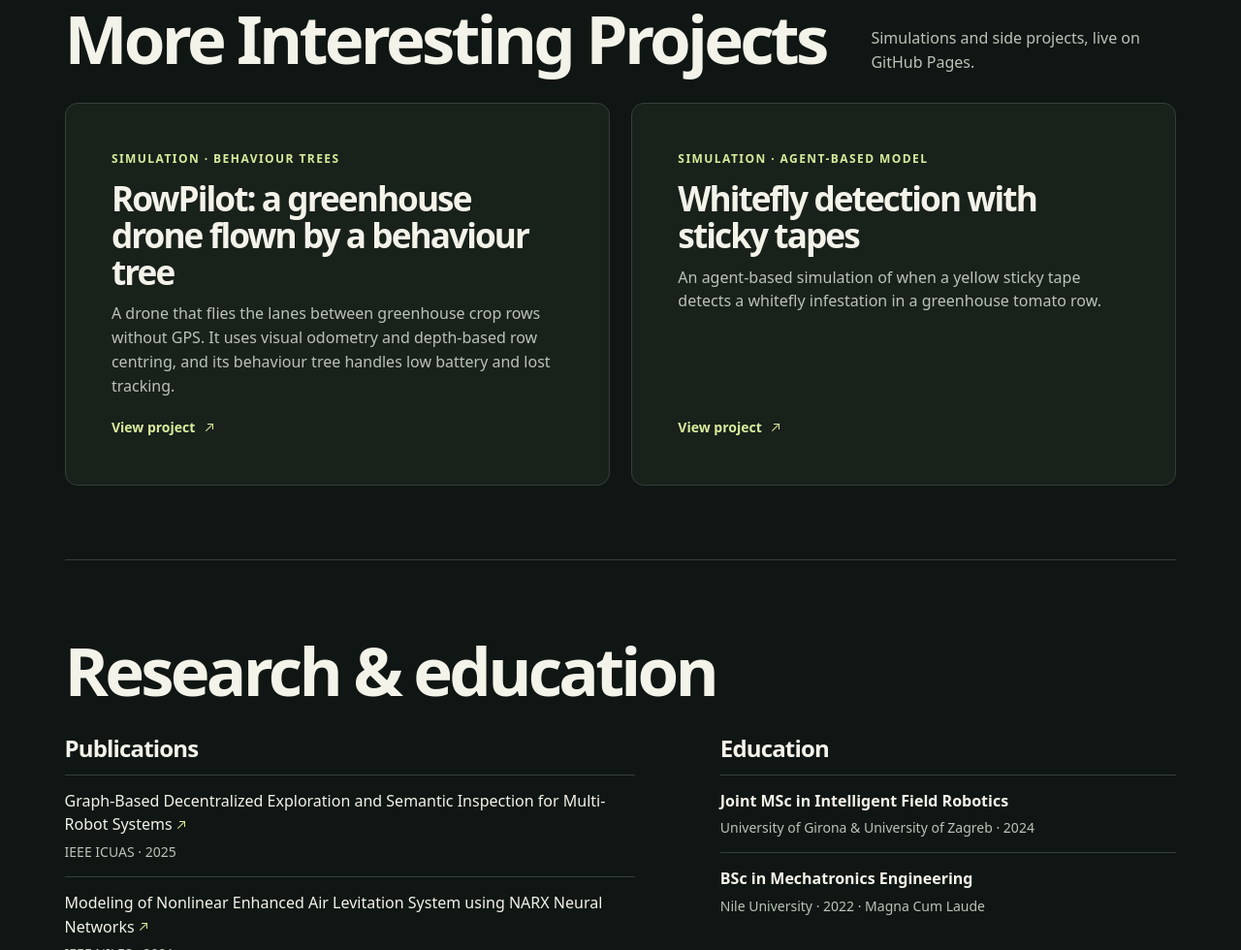
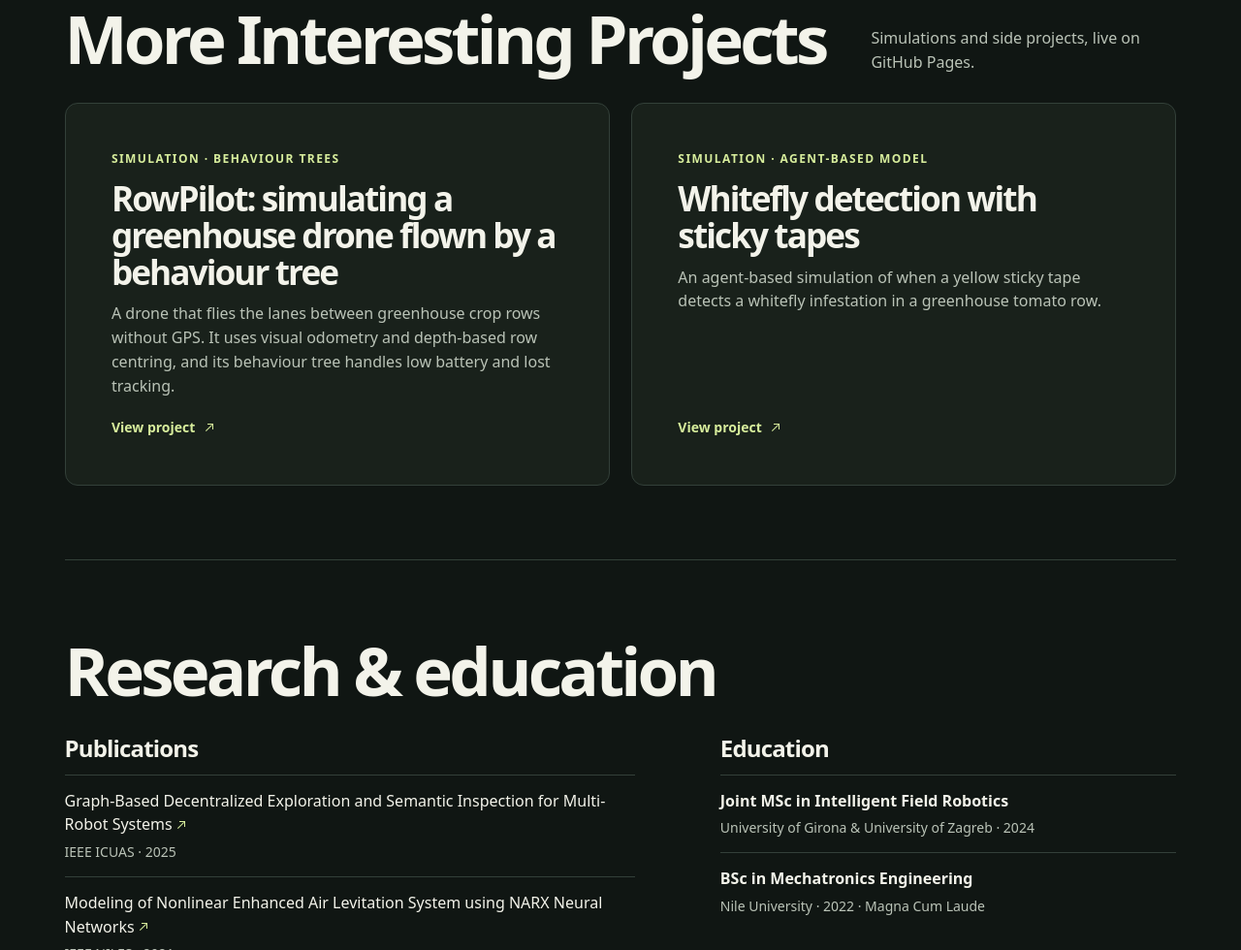
Before and after one commit to NadaAbbas444/NadaAbbas444.github.io, a plain HTML site: page index.html in a window 1280 px wide. Shown: the part 2232-3212 px from the top of the page at 97% size. Drawn offline with Linux system fonts and the light colour scheme.

Commit message:
Mention simulation in RowPilot card title

```diff
--- a/index.html
+++ b/index.html
@@ -17,7 +17,7 @@
 <a class="case-link" href="multi-robot-exploration.html" aria-label="View case study: Decentralized exploration & semantic inspection">View case study <span class="arrow" aria-hidden="true"></span></a></div></article><article class="case-card"><figure><img src="parking-vehicle-cad.png" alt="CAD illustration of the four-wheel-steering prototype and its sensors" loading="lazy" style="object-fit: contain; background: #fff"></figure>
 <div class="card-body"><p class="eyebrow">Engineering · BSc graduation project</p><h3><a href="autonomous-parking.html">Reinforcement Learning for Autonomous Parking</a></h3><p>Training a PPO agent to park in simulation and studying how four-wheel steering helps a vehicle maneuver in tight spaces.</p>
 <a class="case-link" href="autonomous-parking.html" aria-label="View case study: Reinforcement Learning for Autonomous Parking">View case study <span class="arrow" aria-hidden="true"></span></a></div></article></div></section>
-<section class="section work wrap" id="more-projects"><div class="section-head"><h2>More Interesting Projects</h2><p>Simulations and side projects, live on GitHub Pages.</p></div><div class="work-grid"><article class="case-card"><div class="card-body"><p class="eyebrow">Simulation · Behaviour trees</p><h3><a href="https://nadaabbas444.github.io/rowpilot-sim-behavior-trees/">RowPilot: a greenhouse drone flown by a behaviour tree</a></h3><p>A drone that flies the lanes between greenhouse crop rows without GPS. It uses visual odometry and depth-based row centring, and its behaviour tree handles low battery and lost tracking.</p>
+<section class="section work wrap" id="more-projects"><div class="section-head"><h2>More Interesting Projects</h2><p>Simulations and side projects, live on GitHub Pages.</p></div><div class="work-grid"><article class="case-card"><div class="card-body"><p class="eyebrow">Simulation · Behaviour trees</p><h3><a href="https://nadaabbas444.github.io/rowpilot-sim-behavior-trees/">RowPilot: simulating a greenhouse drone flown by a behaviour tree</a></h3><p>A drone that flies the lanes between greenhouse crop rows without GPS. It uses visual odometry and depth-based row centring, and its behaviour tree handles low battery and lost tracking.</p>
 <a class="case-link" href="https://nadaabbas444.github.io/rowpilot-sim-behavior-trees/" aria-label="View project: RowPilot">View project <span class="arrow" aria-hidden="true"></span></a></div></article><article class="case-card"><div class="card-body"><p class="eyebrow">Simulation · Agent-based model</p><h3><a href="https://nadaabbas444.github.io/whitefly-agent-based-sim/">Whitefly detection with sticky tapes</a></h3><p>An agent-based simulation of when a yellow sticky tape detects a whitefly infestation in a greenhouse tomato row.</p>
 <a class="case-link" href="https://nadaabbas444.github.io/whitefly-agent-based-sim/" aria-label="View project: Whitefly agent-based simulation">View project <span class="arrow" aria-hidden="true"></span></a></div></article></div></section>
 <section class="section research-section wrap" id="research"><div class="section-head"><h2>Research & education</h2></div><div class="research-grid"><div><h3 id="publications">Publications</h3>
```
